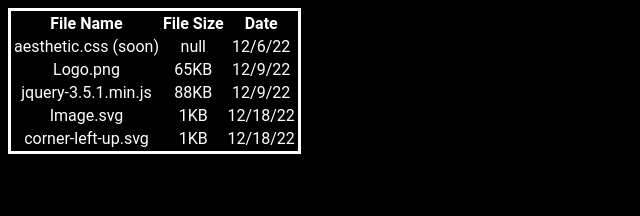
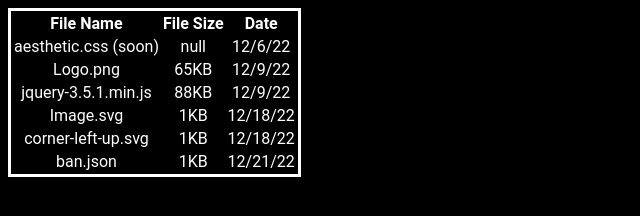
Before and after one commit to JcNoobLol/aws-something-jcshit, a plain HTML site: page asset/index.html in a window 1280 px wide. Shown: the whole page, without its empty margins (0-640 px from the left). Drawn offline with Linux system fonts and the light colour scheme.

Commit message:
Add files via upload

```diff
--- a/asset/index.html
+++ b/asset/index.html
@@ -35,6 +35,11 @@
                       <td>1KB</td>
                       <td>12/18/22</td>
                         </tr>
+                        <tr>
+                          <td onclick="window.location.href='/asset/ban.json'">ban.json</td>
+                          <td>1KB</td>
+                          <td>12/21/22</td>
+                        </tr>
         </thead>
     </table>
 </body>
--- a/main.css
+++ b/main.css
@@ -31,3 +31,4 @@
     align-items: center;
     text-align: center;
 }
+td{cursor: pointer;}
```
Also changed, not shown: asset/ban.json (added, +8 -0 lines).
